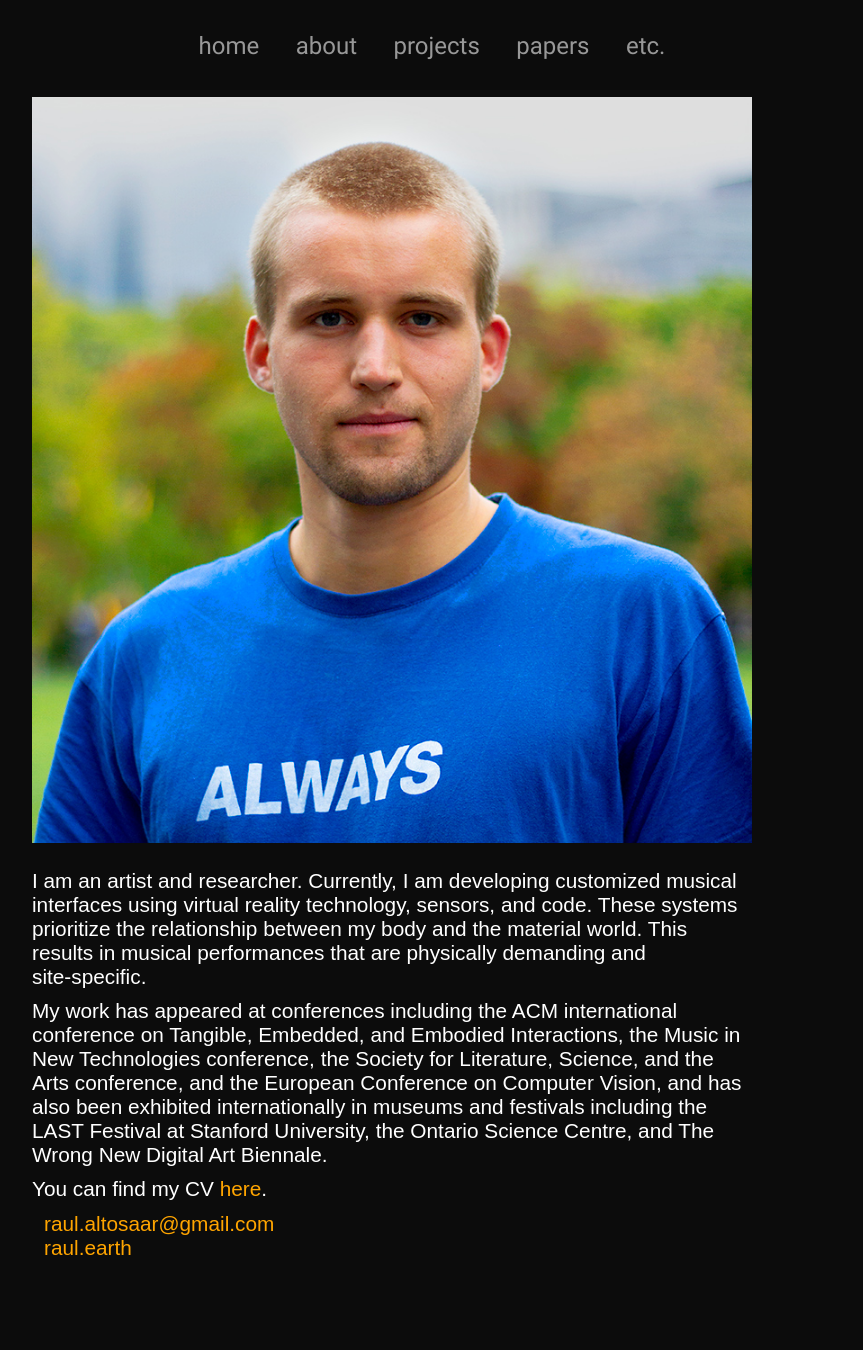
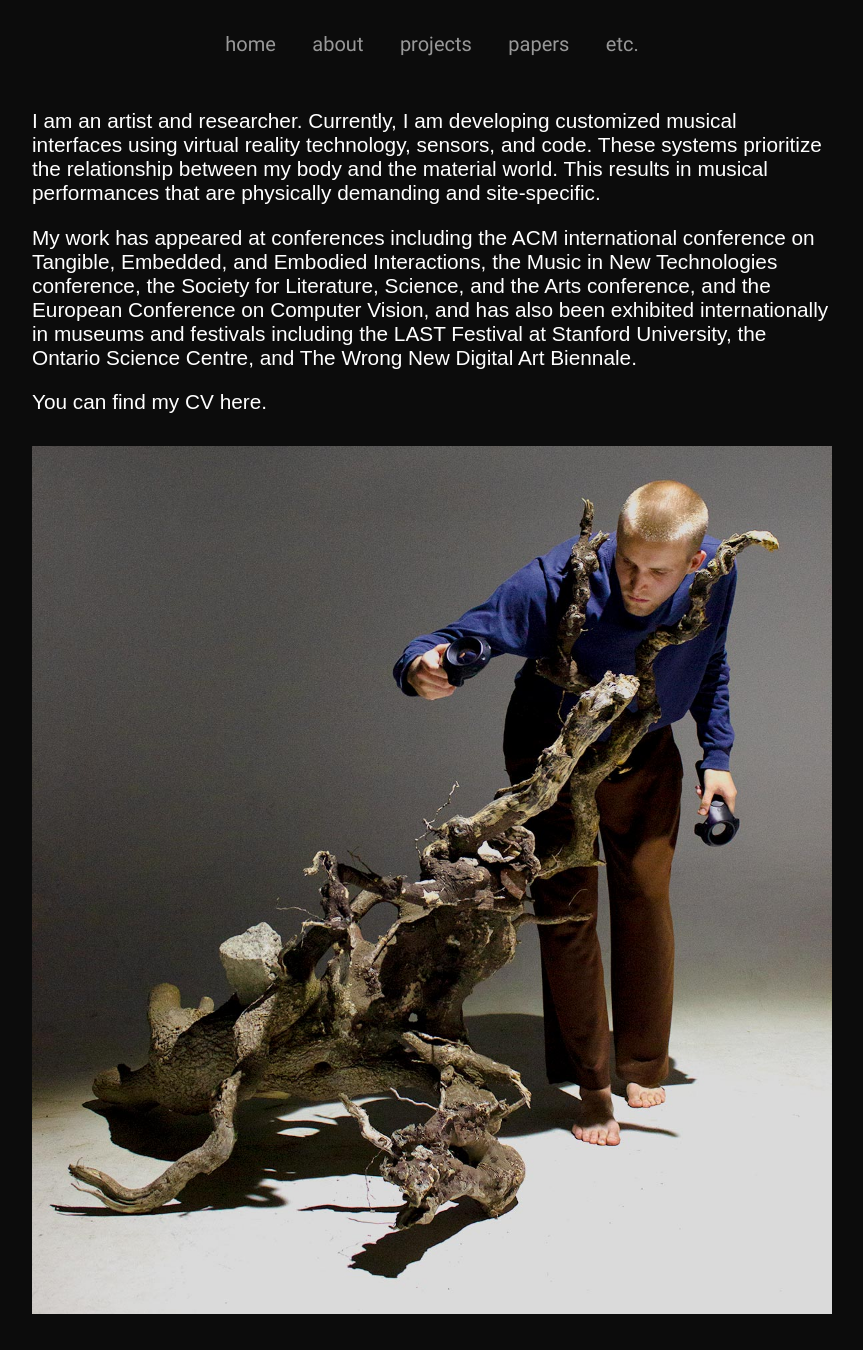
Before and after one commit to raulaltosaar/raul.earth, a Jekyll site: the page built from _pages/about.md, in a window 1280 px wide. Shown: the whole page, without its empty margins (208-1071 px from the left). Built offline with Jekyll 4.4.1, drawn with Linux system fonts in a browser that asks for light colours; some web fonts are replaced; before the commit the page ends 1270 px from its top, so only the background shows below that.

Commit message:
create originally designed version with artist & researcher title

```diff
--- a/_layouts/default.html
+++ b/_layouts/default.html
@@ -57,7 +57,7 @@
 
 	<nav>
 		<ul>
-			<li><a href="/home">home</a></li>
+			<li><a href="/">home</a></li>
 			<li><a href="/about">about</a></li>
 			<li><a href="/projects">projects</a></li>
     		<li><a href="/papers">papers</a></li>
--- a/_pages/about.md
+++ b/_pages/about.md
@@ -3,25 +3,11 @@
 title: About
 permalink: /about
 ---
-<section>
-<article class="project about">
-
-<img id="headshot" src="assets/img/pages/about/headshot.jpg">
 
 I am an artist and researcher. Currently, I am developing customized musical interfaces using virtual reality technology, sensors, and code. These systems prioritize the relationship between my body and the material world. This results in musical performances that are physically demanding and site‑specific.
 
 My work has appeared at conferences including the ACM international conference on Tangible, Embedded, and Embodied Interactions, the Music in New Technologies conference, the Society for Literature, Science, and the Arts conference, and the European Conference on Computer Vision, and has also been exhibited internationally in museums and festivals including the LAST Festival at Stanford University, the Ontario Science Centre, and The Wrong New Digital Art Biennale.
 
-You can find my CV <a href="assets/pdf/Altosaar-CV.pdf" target="_blank">here</a>.
+You can find my CV here.
 
-<html>
-<p>
-        <a href="mailto:raul.altosaar@gmail.com" target="_blank" style="border-style: none;">
-        <span class="icon-email" style="position: relative; top: 3px; padding: 6px;"></span>raul.altosaar@gmail.com</a>
-        <br>
-        <a href="https://www.instagram.com/raul.earth/" target="_blank" style="border-style: none;"><span class="icon-instagram" style="position: relative; top: 3px; padding: 6px;"></span>raul.earth</a>
-</p>
-</html>
-
-</article>
-</section>
+![](/assets/img/misc/rafull.jpg)
--- a/assets/css/style.css
+++ b/assets/css/style.css
@@ -30,7 +30,7 @@
 }
 
 nav a {
-	font-size: 1.5em;
+	font-size: 1.25em;
 	font-family: Roboto, Helvetica, Arial, sans-serif;
 	text-decoration: none;
 	transition: all 0.2s ease;
@@ -38,6 +38,11 @@
 
 nav a:hover {
 	color: orange;
+}
+
+h1 {
+	text-align: center;
+	font-size: 2.441em;
 }
 
 p {
@@ -58,7 +63,7 @@
 	display: flex;
 	align-items: center;
 	justify-content: space-around;
-	padding: 2em 10vw 1em;
+	padding: 2em 10vw;
 }
 
 nav a {
@@ -76,6 +81,10 @@
 	display: inline;
 }
 
+h1 {
+	padding: 0;
+}
+
 main {
 	display: flex;
 	align-items: center;
@@ -90,10 +99,6 @@
 
 a {
   text-decoration: none;
-}
-
-p {
-	margin: 0.5em 0;
 }
 
 p a {
```
Also changed, not shown: index.md (+10 -2 lines).
